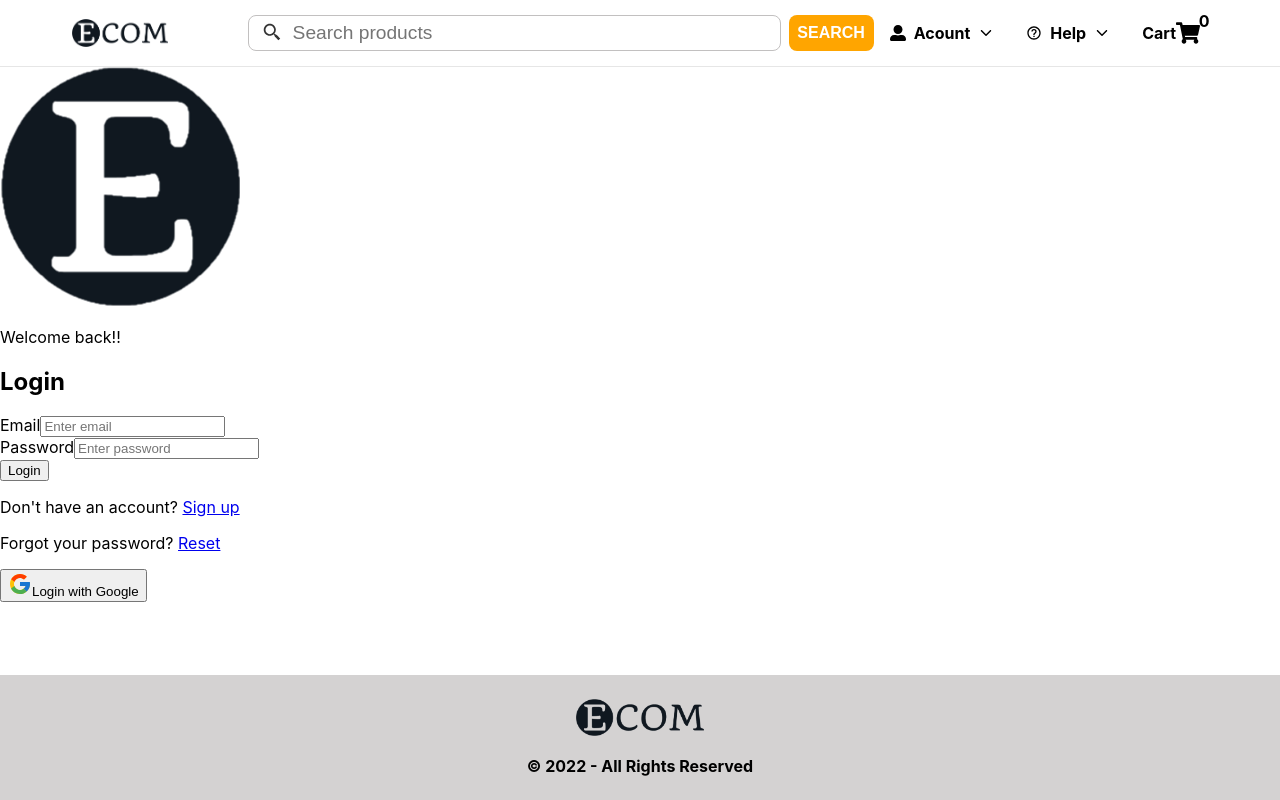
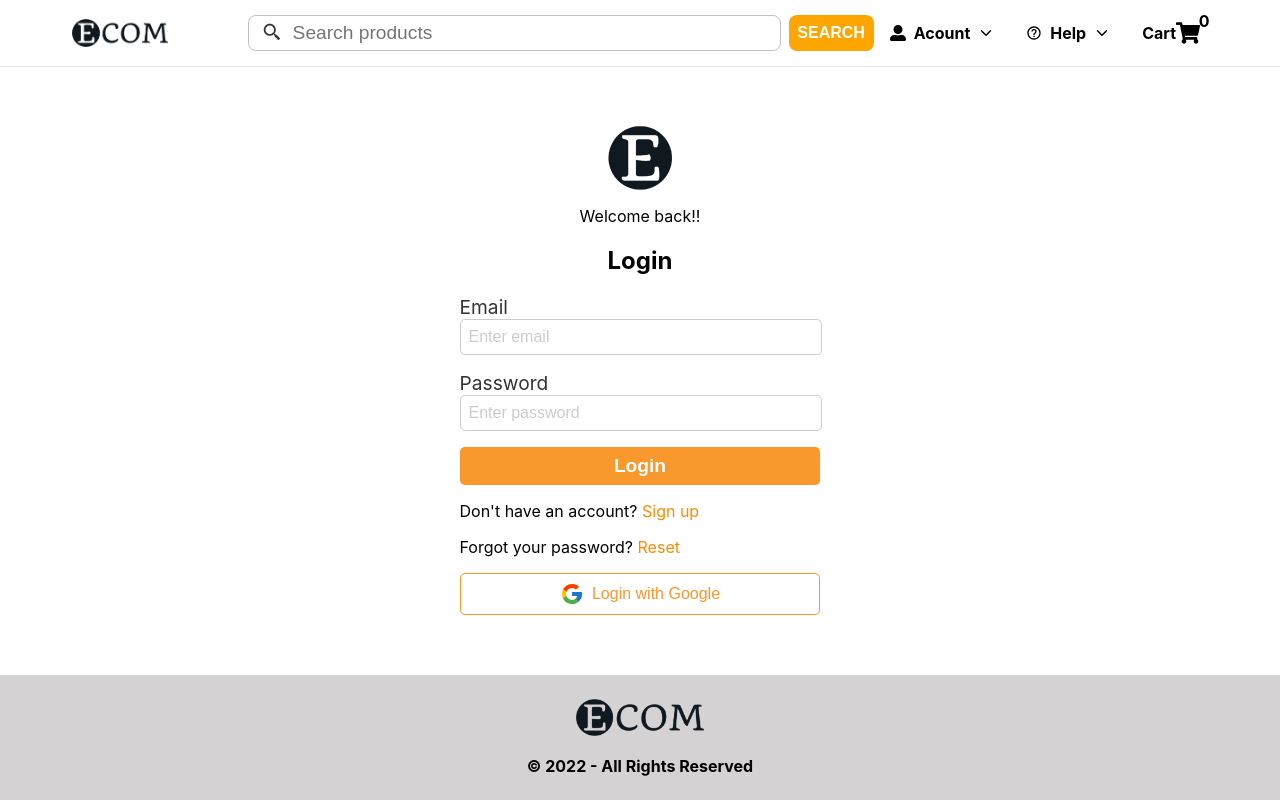
Before and after one commit to Lameck1/ecom-app, a React (Create React App) app: page /login in a window 1280 px wide. Built offline with nearby package versions, Linux system fonts and the light colour scheme.

Commit message:
Add auth components styles

```diff
--- a/src/pages/auth/auth.module.scss
+++ b/src/pages/auth/auth.module.scss
@@ -0,0 +1,141 @@
+@mixin auth-width {
+  width: 100%;
+
+  @media screen and (min-width: 480px) {
+    width: 60%;
+  }
+
+  @media screen and (min-width: 768px) {
+    width: 50%;
+  }
+
+  @media screen and (min-width: 992px) {
+    width: 40%;
+  }
+
+  @media screen and (min-width: 1024px) {
+    width: 30%;
+  }
+}
+
+@mixin auth-links {
+  color: #ff8c00;
+  text-decoration: none;
+  transform: scale(1);
+  transition: transform 0.5s ease-in-out;
+  &:hover {
+    text-decoration: underline;
+    transform: scale(1.1);
+  }
+}
+
+section {
+  flex: 1;
+  display: flex;
+  flex-direction: column;
+  align-items: center;
+  justify-content: center;
+  padding: 3%;
+
+  & > p {
+    margin: 0;
+    text-align: center;
+  }
+
+  .quiz {
+    @include auth-width;
+    p {
+      a {
+        @include auth-links;
+      }
+    }
+
+    & > div {
+      display: flex;
+      align-items: center;
+      justify-content: space-between;
+      padding: 1rem 0;
+
+      a {
+        @include auth-links;
+      }
+    }
+  }
+
+  .logo {
+    width: 4rem;
+    margin-bottom: 1rem;
+  }
+
+  form {
+    @include auth-width;
+
+    .form-group {
+      display: flex;
+      flex-direction: column;
+      margin-bottom: 1rem;
+
+      label {
+        font-size: 1.2rem;
+        color: #333;
+      }
+
+      .form-control {
+        outline: none;
+        border: 0.5px solid #ccc;
+        min-width: 95.5%;
+        border-radius: 0.3rem;
+        padding: 0.5rem;
+        font-size: 1rem;
+        color: #333;
+
+        &:focus,
+        &:hover {
+          border-color: #f8982d;
+        }
+
+        &::placeholder {
+          color: #ccc;
+        }
+      }
+    }
+
+    button {
+      outline: none;
+      border: none;
+      width: 100%;
+      border-radius: 0.3rem;
+      padding: 0.5rem;
+      font-size: 1.2rem;
+      font-weight: bold;
+      color: #fff;
+      background-color: #f8982d;
+      cursor: pointer;
+      transition: all 0.2s ease-in-out;
+      &:hover {
+        background-color: #f7bb75;
+      }
+    }
+  }
+
+  .google {
+    @include auth-width;
+    display: flex;
+    align-items: center;
+    justify-content: center;
+    gap: 0.5rem;
+    background-color: #fff;
+    border: 1px solid #f8982d;
+    border-radius: 0.3rem;
+    color: #f8982d;
+    font-size: 1rem;
+    transition: all 0.2s ease-in-out;
+    cursor: pointer;
+    padding: 0.5rem;
+
+    &:hover {
+      background-color: #f7bb75;
+      color: #fff;
+    }
+  }
+}
```
